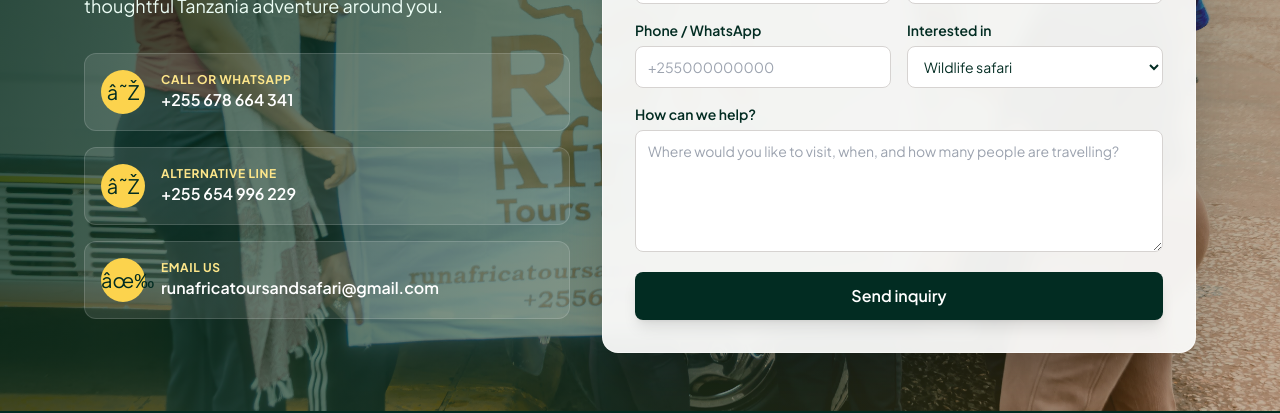
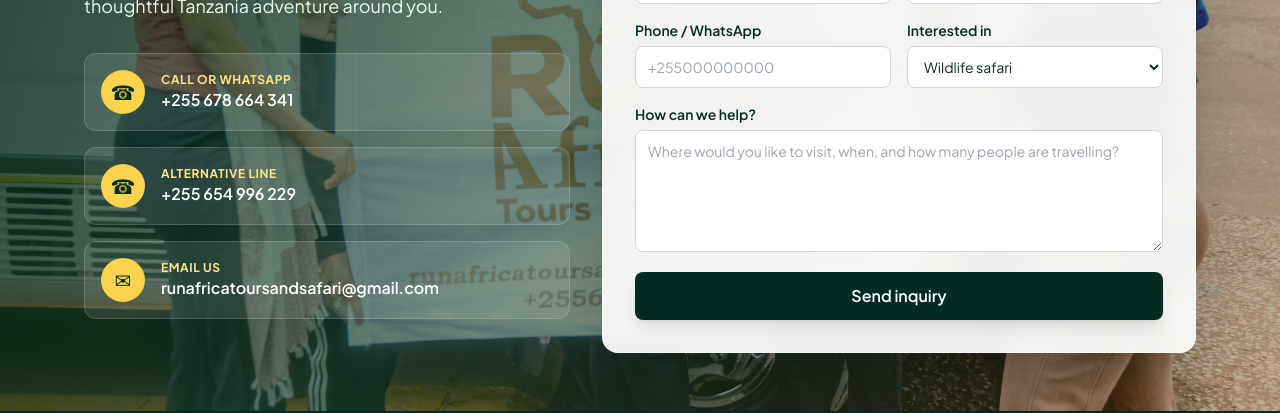
Before and after one commit to Elchapo-hub/tourist-management-system, a plain HTML site: page src/contact.html in a window 1280 px wide. Shown: the part 389-802 px from the top of the page. Drawn offline with nearby package versions, Linux system fonts and the light colour scheme.

Commit message:
some text changes

```diff
--- a/src/contact.html
+++ b/src/contact.html
@@ -31,15 +31,15 @@
       <p class="mt-5 max-w-lg text-lg leading-relaxed text-emerald-50">Tell us where you would like to go and we'll help shape a thoughtful Tanzania adventure around you.</p>
       <div class="mt-8 space-y-4">
         <a href="tel:+255678664341" class="flex items-center gap-4 rounded-xl border border-white/15 bg-white/10 p-4 transition hover:bg-white/20">
-          <span class="grid h-11 w-11 place-items-center rounded-full bg-amber-300 text-xl text-emerald-950">â˜Ž</span>
+          <span class="grid h-11 w-11 place-items-center rounded-full bg-amber-300 text-xl text-emerald-950">☎</span>
           <span><span class="block text-xs font-bold uppercase tracking-wider text-amber-200">Call or WhatsApp</span><span class="font-semibold">+255 678 664 341</span></span>
         </a>
         <a href="tel:+255654996229" class="flex items-center gap-4 rounded-xl border border-white/15 bg-white/10 p-4 transition hover:bg-white/20">
-          <span class="grid h-11 w-11 place-items-center rounded-full bg-amber-300 text-xl text-emerald-950">â˜Ž</span>
+          <span class="grid h-11 w-11 place-items-center rounded-full bg-amber-300 text-xl text-emerald-950">☎</span>
           <span><span class="block text-xs font-bold uppercase tracking-wider text-amber-200">Alternative line</span><span class="font-semibold">+255 654 996 229</span></span>
         </a>
         <a href="mailto:runafricatoursandsafari@gmail.com" class="flex items-center gap-4 rounded-xl border border-white/15 bg-white/10 p-4 transition hover:bg-white/20">
-          <span class="grid h-11 w-11 place-items-center rounded-full bg-amber-300 text-xl text-emerald-950">âœ‰</span>
+          <span class="grid h-11 w-11 place-items-center rounded-full bg-amber-300 text-xl text-emerald-950">✉</span>
           <span><span class="block text-xs font-bold uppercase tracking-wider text-amber-200">Email us</span><span class="break-all font-semibold">runafricatoursandsafari@gmail.com</span></span>
         </a>
       </div>
```
